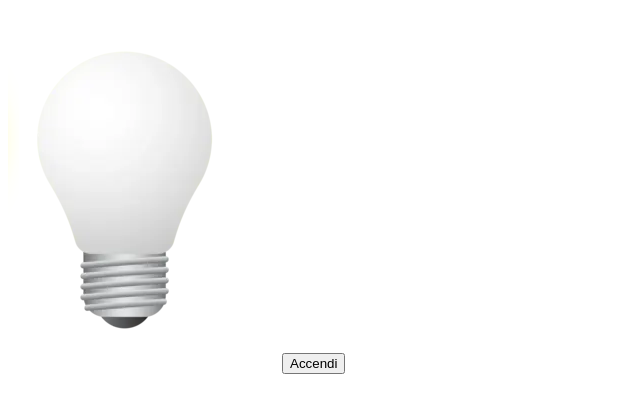
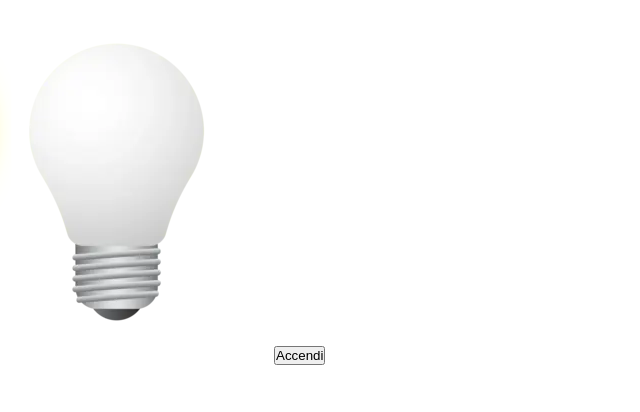
Before and after one commit to biancapcr/js-dom-1, a plain HTML site: page index.html in a window 1280 px wide. Shown: the whole page, without its empty margins (0-640 px from the left). Drawn offline with Linux system fonts and the light colour scheme.

Commit message:
[add] css in html

```diff
--- a/css/style.css
+++ b/css/style.css
@@ -0,0 +1,6 @@
+/* Reset */
+* {
+    margin: 0;
+    padding: 0;
+    box-sizing: border-box;
+}
--- a/index.html
+++ b/index.html
@@ -4,6 +4,7 @@
     <meta charset="UTF-8">
     <meta name="viewport" content="width=device-width, initial-scale=1.0">
     <title>Lampadina</title>
+    <link rel="stylesheet" href="./css/style.css">
 </head>
 <body>
     <img id="bulb" src="./img/white_lamp.png" alt="bulb off">
```
